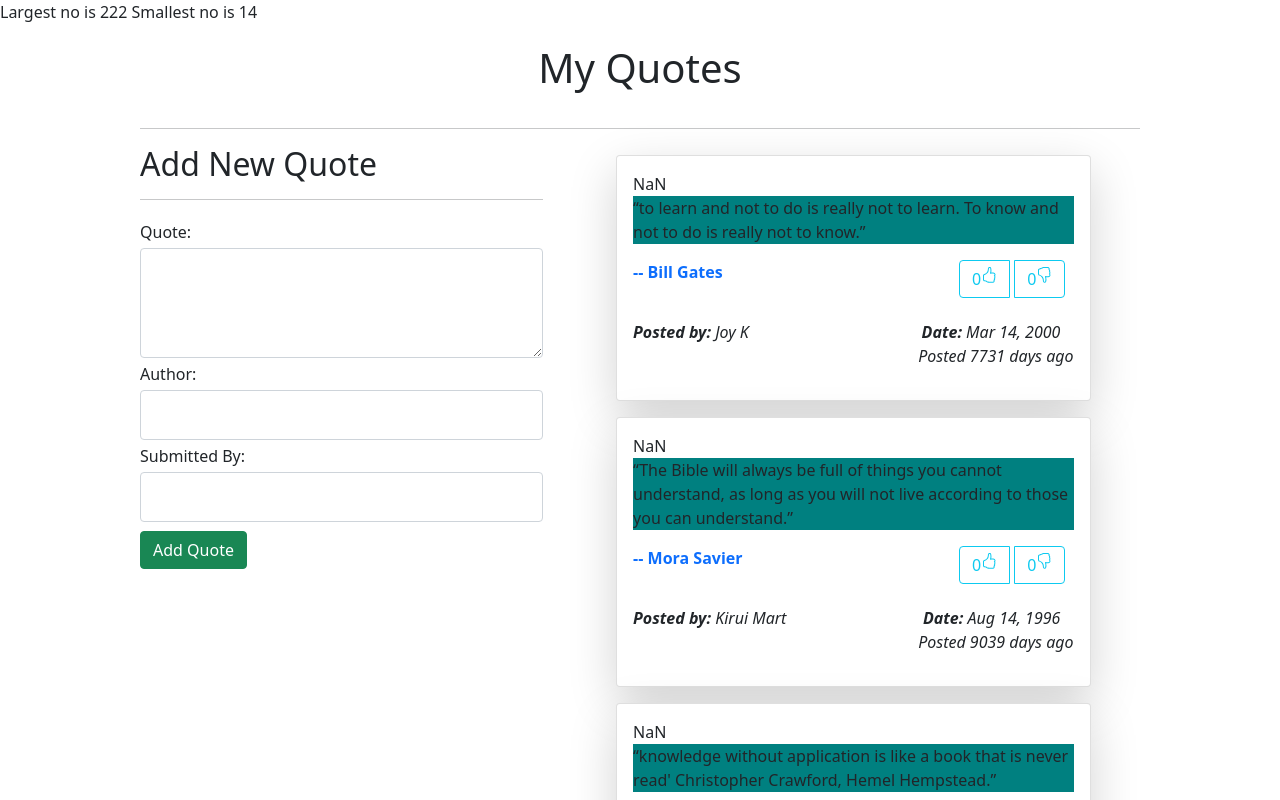
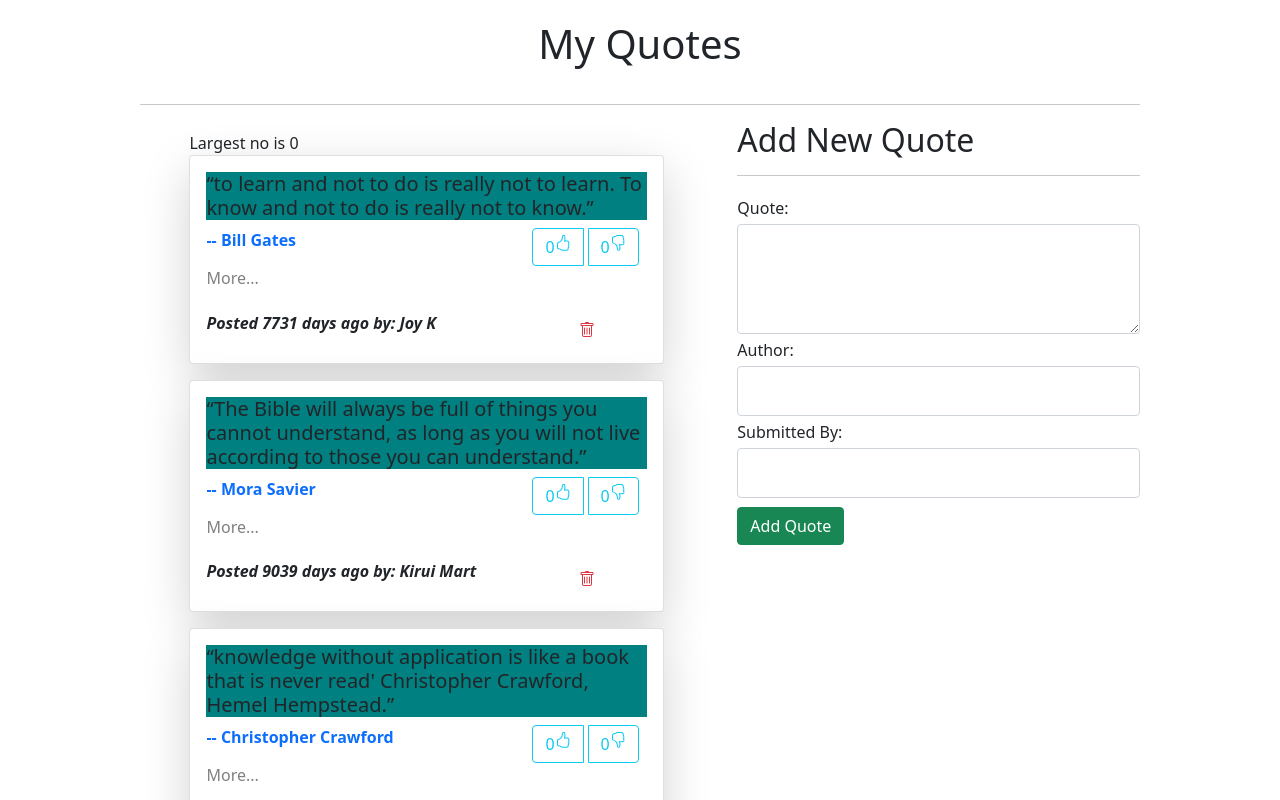
Before and after one commit to jLuseno161/Quote, an Angular app: page / in a window 1280 px wide. Shown: the top 800 px of the page. Built offline with nearby package versions, Linux system fonts and the light colour scheme.

Commit message:
save changes

```diff
--- a/src/app/app.component.html
+++ b/src/app/app.component.html
@@ -1,4 +1,14 @@
-Largest no is {{large}}
-Smallest no is {{small}}
+<!-- Largest no is {{large}}
+<div *ngFor='let quote of quotes;'>
+    <p</p></p><p *ngIf = 'if quote.upvote == quote.upvote'></p>
 
+</div>
+<div *ngFor='let quote of quotes;' class="card shadow-lg p-3 mb-3 bg-body rounded">
+    <p *ngIf='if quote.upvote == quote.upvote'>{{You the largest}}</p>
+    <p *ngIf='quotes.length > 5'>Your goals are too many</p>
+     <div>
+      <h5 appHighlight *ngIf='quote.upvote == getMax()'>{{ quote.quote}}</h5>
+    </div> -->
+    <!-- <app-quote-details [quote]='quote'></app-quote-details>
+  </div> -->
 <app-quote></app-quote>
--- a/src/app/app.component.ts
+++ b/src/app/app.component.ts
@@ -6,7 +6,4 @@ import { Component } from '@angular/core';
   styleUrls: ['./app.component.css']
 })
 export class AppComponent {
-  quot: number[] = [180, 222, 35, 14, 55];
-  small = Math.min(...this.quot);
-  large = Math.max(...this.quot)
 }
--- a/src/app/quote-details/quote-details.component.html
+++ b/src/app/quote-details/quote-details.component.html
@@ -8,19 +8,26 @@
   }
 
   #datePosted {
-    padding-top: 5%;
+    padding-top: 1%;
+    padding-bottom: 0%;
   }
 
   .dayCount {
     float: right;
   }
 
+  /* let quote of quotes; let i = index */
+  .icon {
+    border: none;
+    margin-right: 9%;
+  }
+
 </style>
 <div class="d-flex justify-content-between">
   <div><strong class="text-primary">-- {{quote.author}}</strong></div>
   <div class="btn-group">
-    <button (click)="upCount()" type="button" class="btn btn-outline-info d-flex">
-      <div>{{countUp}}</div>
+    <button (click)="upCount(quote)" type="button" class="btn btn-outline-info d-flex">
+      <div>{{quote.upvote}}</div>
       <svg xmlns="http://www.w3.org/2000/svg" width="16" height="16" fill="currentColor" class="bi bi-hand-thumbs-up"
         viewBox="0 0 16 16" value="">
         <path
@@ -28,8 +35,8 @@
         </path>
       </svg>
     </button>
-    <button (click)="downCount()" type="button" class="btn btn-outline-info d-flex">
-      <div>{{countDown}}</div>
+    <button (click)="downCount(quote)" type="button" class="btn btn-outline-info d-flex">
+      <div>{{quote.downvote}}</div>
       <svg xmlns="http://www.w3.org/2000/svg" width="16" height="16" fill="currentColor" class="bi bi-hand-thumbs-down"
         viewBox="0 0 16 16">
         <path
@@ -38,13 +45,27 @@
       </svg>
     </button>
   </div>
-
+</div>
+<div class="d-flex justify-content-between">
+  <p style="color: grey;">More...</p>
 </div>
 <div class="d-flex justify-content-between" id="datePosted">
-  <div><i><b> Posted by:</b>
-      {{quote.submittedBy}}</i>
+  <div>
+    <i>
+      <b> Posted {{quote.datePosted|dateCount}} days ago by:
+        <strong class="subBy">{{quote.submittedBy}}</strong>
+      </b>
+    </i>
   </div>
-  <div class="btn-group"><i><b>Date:</b> {{quote.datePosted|date}}</i>
+  <div class="icon btn btn-outline-danger" (click)='deleteQuote(true)'>
+    <svg xmlns="http://www.w3.org/2000/svg" width="16" height="16" fill="currentColor" class="bi bi-trash"
+      viewBox="0 0 16 16">
+      <path
+        d="M5.5 5.5A.5.5 0 0 1 6 6v6a.5.5 0 0 1-1 0V6a.5.5 0 0 1 .5-.5zm2.5 0a.5.5 0 0 1 .5.5v6a.5.5 0 0 1-1 0V6a.5.5 0 0 1 .5-.5zm3 .5a.5.5 0 0 0-1 0v6a.5.5 0 0 0 1 0V6z" />
+      <path fill-rule="evenodd"
+        d="M14.5 3a1 1 0 0 1-1 1H13v9a2 2 0 0 1-2 2H5a2 2 0 0 1-2-2V4h-.5a1 1 0 0 1-1-1V2a1 1 0 0 1 1-1H6a1 1 0 0 1 1-1h2a1 1 0 0 1 1 1h3.5a1 1 0 0 1 1 1v1zM4.118 4 4 4.059V13a1 1 0 0 0 1 1h6a1 1 0 0 0 1-1V4.059L11.882 4H4.118zM2.5 3V2h11v1h-11z" />
+    </svg>
   </div>
+  <!-- <div class="btn-group"><i><b>Date:</b> {{quote.datePosted|date}}</i> -->
+  <!-- </div> -->
 </div>
-<p class="dayCount"><i class="text-center">Posted {{quote.datePosted|dateCount}} days ago</i></p>
--- a/src/app/quote-details/quote-details.component.ts
+++ b/src/app/quote-details/quote-details.component.ts
@@ -1,4 +1,4 @@
-import { Component, OnInit, Input } from '@angular/core';
+import { Component, OnInit, Input, EventEmitter, Output } from '@angular/core';
 import { Quotes } from '../quotes';
 
 
@@ -9,21 +9,26 @@ import { Quotes } from '../quotes';
 })
 export class QuoteDetailsComponent implements OnInit {
 
+
   @Input() quote!: Quotes;
+  @Output() isDeleted = new EventEmitter<boolean>();
 
-  //vote counter
-  countUp: number = 0;
-  countDown: number = 0;
+  deleteQuote(read: boolean) {
+    this.isDeleted.emit(read);
+  }
+  upCount(index: { upvote: number; }) {
+    index.upvote += 1;
+  }
+  downCount(index: { downvote: number; }) {
+    index.downvote += 1;
+  }
+  getMax() {
+    let large: number = Math.max.apply(Math, this.quote.map((quote: { upVote: any; }) => quote.upVote));
+    return large;
+  }
 
-  upCount(): void {
-    this.countUp++
-  }
-  downCount(): void {
-    this.countDown++
-  }
+
   constructor() { }
-
   ngOnInit(): void {
   }
-
 }
--- a/src/app/quote/quote.component.html
+++ b/src/app/quote/quote.component.html
@@ -23,16 +23,18 @@
     <h1 class="text-center">My Quotes</h1>
     <hr>
     <div class="row">
+      <div class="col-md-7"> Largest no is {{large}}
+        <div *ngFor='let quote of quotes; let i = index;' class="card shadow-lg p-3 mb-3 bg-body rounded">
+          <!-- <div *ngIf='if quote.upvote !== large || quote.upvote ===0'>{{quote.quote}}</div>
+          <div *ngIf='quotes.upvote === large && quote.upvote > 0'>
+            <h5 appHighlight>{{ quote.quote}}</h5>
+          </div> -->
+          <h5 appHighlight>{{ quote.quote}}</h5>
+          <app-quote-details [quote]='quote' (isDeleted)='deleteQuote($event,i)'></app-quote-details>
+        </div>
+      </div>
       <div class="col-md-5">
         <app-quote-form (addQuote)='addNewQuote($event)'></app-quote-form>
-      </div>
-      <div class="col-md-7">
-        <div *ngFor='let quote of quotes;' class="card shadow-lg p-3 mb-3 bg-body rounded">
-          <div></div>
-          <div>{{large}}</div>
-          <p appHighlight>{{quote.quote}}</p>
-          <app-quote-details [quote]='quote'></app-quote-details>
-        </div>
       </div>
     </div>
   </div>
--- a/src/app/quote/quote.component.ts
+++ b/src/app/quote/quote.component.ts
@@ -23,17 +23,27 @@ export class QuoteComponent implements OnInit {
   addNewQuote(quote: Quotes) {
     this.quotes.push(quote)
   }
+
+  deleteQuote(isDeleted: any, index: any) {
+
+    if (isDeleted) {
+      let remove = confirm(`Are you sure you want to delete this quote?`)
+      if (remove) {
+        this.quotes.splice(index, 1)
+      }
+    }
+  }
   upVote(upvote: Quotes) {
     this.quotes.push(upvote)
   }
   downVote(downvote: Quotes) {
     this.quotes.push(downvote)
   }
-  large = Math.max(Quotes.upvote)
+
+  large = Math.max.apply(Math, this.quotes.map((quote) => quote.upvote));;
 
   constructor() { }
 
   ngOnInit(): void {
   }
-
 }
--- a/src/app/quotes.ts
+++ b/src/app/quotes.ts
@@ -1,5 +1,7 @@
 export class Quotes {
-    static upvote: number;
+    [x: string]: any;
+    toggleContent:boolean;
+
     constructor(
         public quote: string,
         public author: string,
@@ -7,5 +9,6 @@ export class Quotes {
         public upvote: number,
         public downvote: number,
         public datePosted: Date) {
+            this.toggleContent = false;
     }
 }
```
